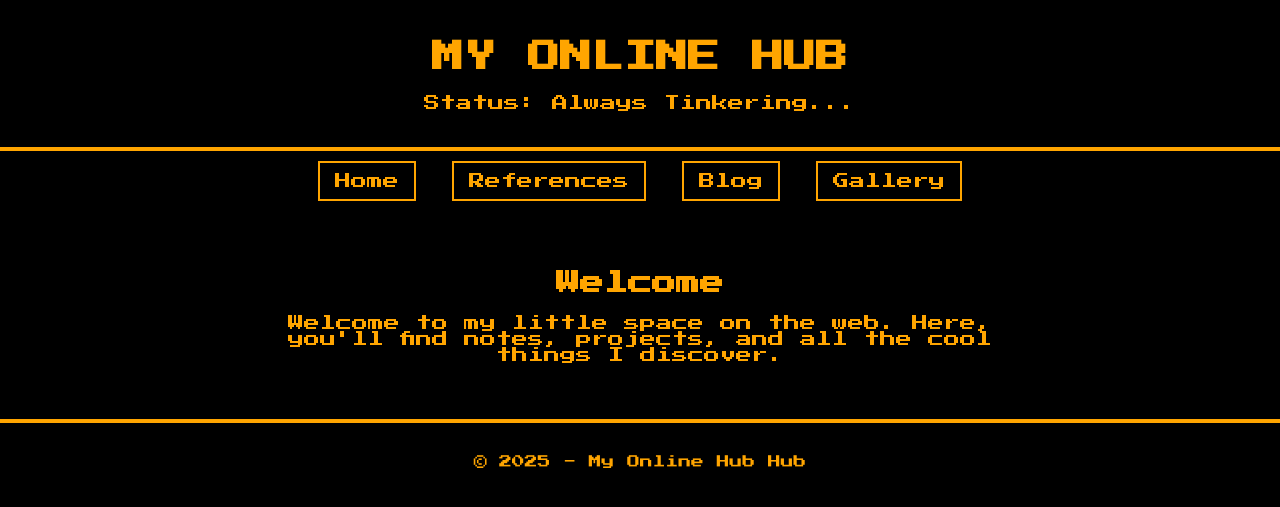
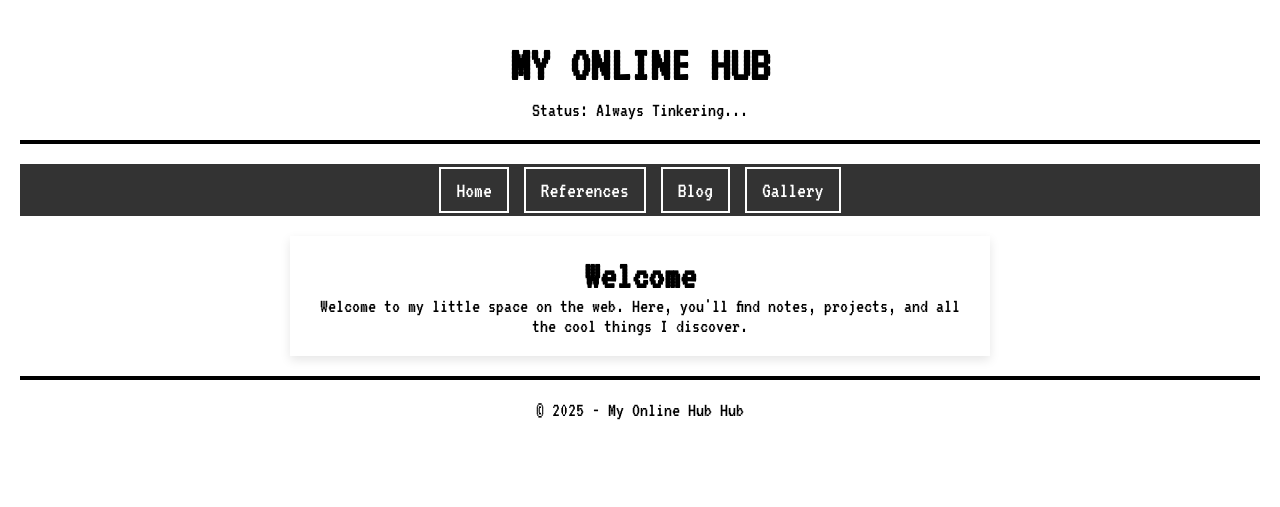
Before and after one commit to a-842/website, a Flask app: page / in a window 1280 px wide. Shown: the top 507 px of the page. Run offline with Flask 3, Linux system fonts and the light colour scheme; some libraries are stand-ins or nearby versions.

Commit message:
Update style.css

```diff
--- a/static/style.css
+++ b/static/style.css
@@ -1,68 +1,174 @@
-@import url('https://fonts.googleapis.com/css2?family=Press+Start+2P&display=swap');
+@import url('https://fonts.googleapis.com/css2?family=VT323&display=swap');
 
-body {
-    background-color: black;
-    color: orange;
-    font-family: 'Press Start 2P', cursive;
-    text-align: center;
+/* Reset default margins and paddings */
+* {
     margin: 0;
     padding: 0;
+    box-sizing: border-box;
 }
 
+/* Global Styles */
+body {
+    background: white;
+    color: black;
+    font-family: 'VT323', monospace;
+    text-align: center;
+    padding: 20px;
+    font-size: 20px;
+}
+
+/* Page container */
+.container {
+    max-width: 800px;
+    margin: 0 auto;
+    padding: 20px;
+    background: white;
+    box-shadow: 0 4px 10px rgba(0, 0, 0, 0.1);
+}
+
+/* Header */
 header {
     padding: 20px;
-    border-bottom: 4px solid orange;
+    border-bottom: 4px solid black;
+}
+
+/* Navbar */
+nav {
+    width: 100%;
+    background: #333;
+    color: white;
+    padding: 15px;
+    margin-top: 20px;
 }
 
 nav ul {
     list-style: none;
+    display: flex;
+    justify-content: center;
+    gap: 15px;
     padding: 0;
-    margin: 0;
 }
 
 nav ul li {
-    display: inline-block;
-    margin: 10px;
+    display: inline;
 }
 
 nav a {
-    color: orange;
+    color: white;
     text-decoration: none;
-    border: 2px solid orange;
     padding: 10px 15px;
-    display: inline-block;
+    border: 2px solid white;
     transition: 0.3s ease-in-out;
+    font-size: 22px;
 }
 
 nav a:hover {
-    background-color: orange;
+    background: white;
     color: black;
-    box-shadow: 0 0 10px orange;
 }
 
+/* Main content */
 main {
-    margin: 20px;
+    margin: 20px auto;
+    max-width: 700px;
+    background: white;
     padding: 20px;
-    max-width: 800px;
-    margin-left: auto;
-    margin-right: auto;
+    box-shadow: 0 4px 10px rgba(0, 0, 0, 0.1);
 }
 
+/* Headings */
+h1, h2, h3 {
+    color: black;
+}
+
+h1 {
+    font-size: 2.5em;
+    text-align: center;
+    margin-bottom: 10px;
+}
+
+h2 {
+    font-size: 2em;
+}
+
+h3 {
+    font-size: 1.5em;
+}
+
+/* Table */
+table {
+    width: 100%;
+    border-collapse: collapse;
+    margin-top: 20px;
+    border: 2px solid black;
+}
+
+table, th, td {
+    border: 2px solid black;
+    text-align: left;
+    padding: 10px;
+    font-weight: bold;
+}
+
+th {
+    background: #444;
+    color: white;
+    text-transform: uppercase;
+}
+
+tr:nth-child(even) {
+    background: #e0e0e0;
+}
+
+/* Form elements */
+form {
+    margin-top: 20px;
+}
+
+label {
+    font-weight: bold;
+    display: block;
+    margin-bottom: 5px;
+}
+
+input, select {
+    width: 100%;
+    padding: 10px;
+    border: 2px solid black;
+    font-size: 1.2em;
+}
+
+/* Button */
+button {
+    padding: 10px 15px;
+    background: orange;
+    color: black;
+    border: 2px solid black;
+    font-size: 1.2em;
+    cursor: pointer;
+    transition: background 0.3s;
+}
+
+button:hover {
+    background: darkorange;
+}
+
+/* Footer */
 footer {
     padding: 20px;
-    border-top: 4px solid orange;
-    font-size: 0.8em;
+    border-top: 4px solid black;
+    margin-top: 20px;
 }
 
 /* Responsive Design */
 @media (max-width: 600px) {
-    nav ul li {
-        display: block;
-        margin: 10px 0;
+    .container, main {
+        width: 90%;
+        padding: 15px;
     }
 
-    nav a {
-        width: 80%;
-        text-align: center;
+    nav ul {
+        flex-direction: column;
+        gap: 10px;
     }
 }
```
